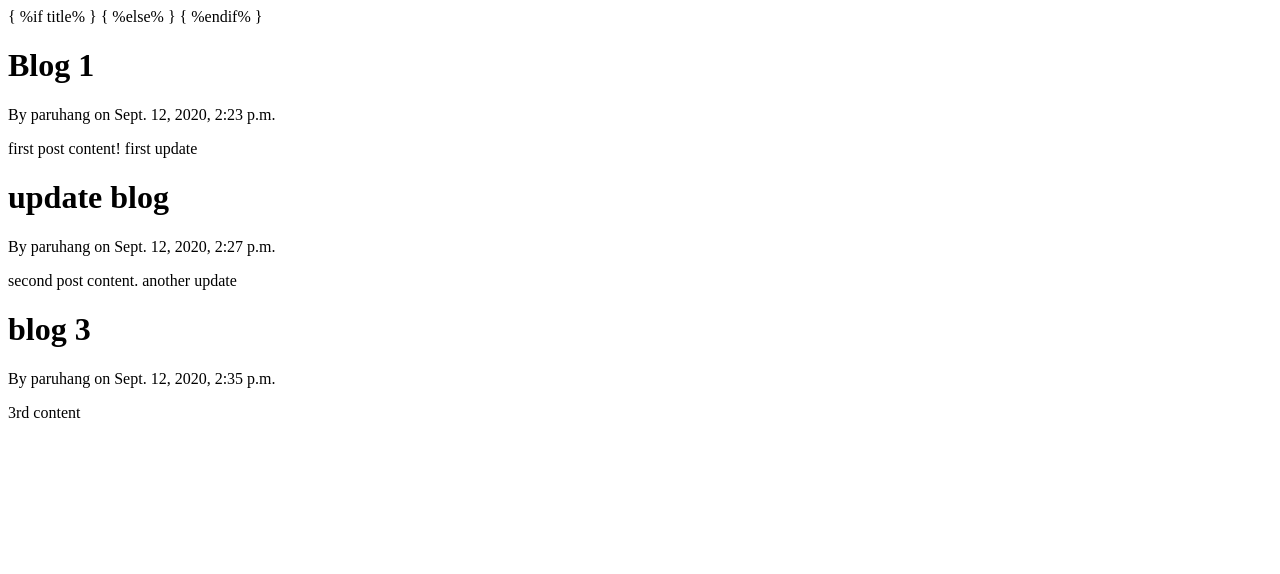
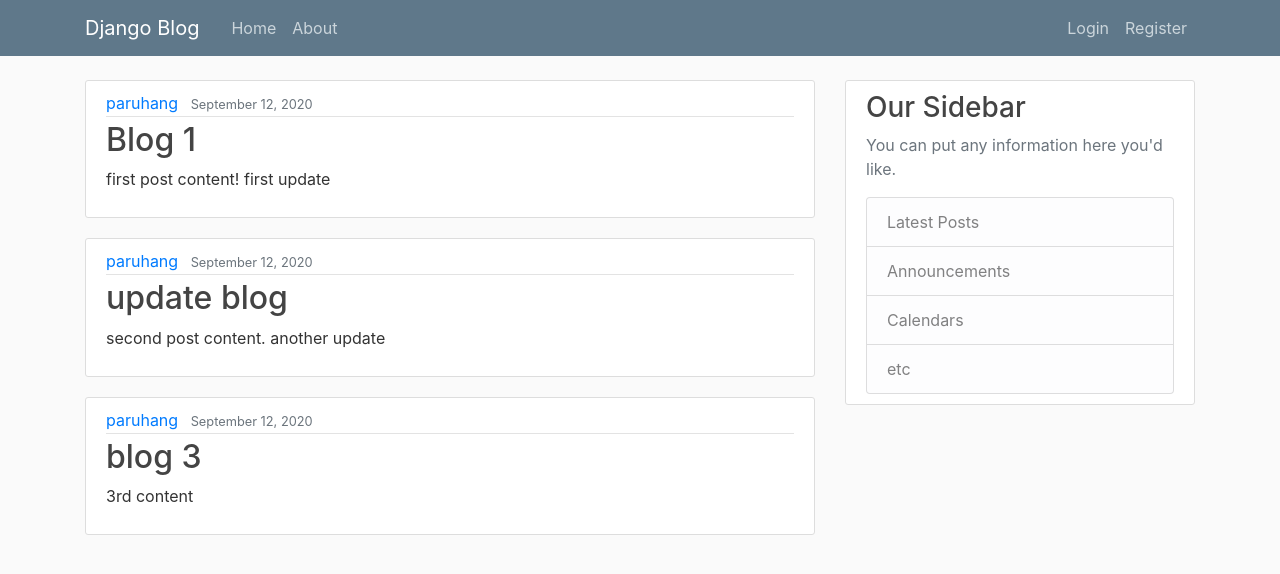
Before and after one commit to ParuhangAngdembe/django-first-project, a Django app: page / in a window 1280 px wide. Shown: the top 574 px of the page. Run offline with Django 3.2, Linux system fonts and the light colour scheme; data comes from the database, SQL or seed files in the repository; both versions use the stored data as it was after the commit; some libraries are stand-ins or nearby versions.

Commit message:
django-part 8

```diff
--- /dev/null
+++ b/blog/static/blog/main.css
@@ -0,0 +1,84 @@
+body {
+  background: #fafafa;
+  color: #333333;
+  margin-top: 5rem;
+}
+
+h1, h2, h3, h4, h5, h6 {
+  color: #444444;
+}
+
+ul {
+  margin: 0;
+}
+
+.bg-steel {
+  background-color: #5f788a;
+}
+
+.site-header .navbar-nav .nav-link {
+  color: #cbd5db;
+}
+
+.site-header .navbar-nav .nav-link:hover {
+  color: #ffffff;
+}
+
+.site-header .navbar-nav .nav-link.active {
+  font-weight: 500;
+}
+
+.content-section {
+  background: #ffffff;
+  padding: 10px 20px;
+  border: 1px solid #dddddd;
+  border-radius: 3px;
+  margin-bottom: 20px;
+}
+
+.article-title {
+  color: #444444;
+}
+
+a.article-title:hover {
+  color: #428bca;
+  text-decoration: none;
+}
+
+.article-content {
+  white-space: pre-line;
+}
+
+.article-img {
+  height: 65px;
+  width: 65px;
+  margin-right: 16px;
+}
+
+.article-metadata {
+  padding-bottom: 1px;
+  margin-bottom: 4px;
+  border-bottom: 1px solid #e3e3e3
+}
+
+.article-metadata a:hover {
+  color: #333;
+  text-decoration: none;
+}
+
+.article-svg {
+  width: 25px;
+  height: 25px;
+  vertical-align: middle;
+}
+
+.account-img {
+  height: 125px;
+  width: 125px;
+  margin-right: 20px;
+  margin-bottom: 16px;
+}
+
+.account-heading {
+  font-size: 2.5rem;
+}
--- /dev/null
+++ b/blog/templates/blog/base.html
@@ -0,0 +1,80 @@
+{% load static %}
+<!DOCTYPE html>
+<html lang="en">
+<head>
+
+    <!-- Required meta tags -->
+    <meta charset="utf-8">
+    <meta name="viewport" content="width=device-width, initial-scale=1, shrink-to-fit=no">
+
+    <!-- Bootstrap CSS -->
+    <link rel="stylesheet" href="https://maxcdn.bootstrapcdn.com/bootstrap/4.0.0/css/bootstrap.min.css" integrity="sha384-Gn5384xqQ1aoWXA+058RXPxPg6fy4IWvTNh0E263XmFcJlSAwiGgFAW/dAiS6JXm" crossorigin="anonymous">
+
+    <link rel="stylesheet" type="text/css" href="{% static 'blog/main.css' %}">
+
+    {% if title %}
+        <title>Django Blog - {{ title }}</title>
+    {% else %}
+        <title>Django Blog</title>
+    {% endif %}
+</head>
+<body>
+    <header class="site-header">
+      <nav class="navbar navbar-expand-md navbar-dark bg-steel fixed-top">
+        <div class="container">
+          <a class="navbar-brand mr-4" href="{% url 'blog-home' %}">Django Blog</a>
+          <button class="navbar-toggler" type="button" data-toggle="collapse" data-target="#navbarToggle" aria-controls="navbarToggle" aria-expanded="false" aria-label="Toggle navigation">
+          <span class="navbar-toggler-icon"></span>
+          </button>
+          <div class="collapse navbar-collapse" id="navbarToggle">
+            <div class="navbar-nav mr-auto">
+              <a class="nav-item nav-link" href="{% url 'blog-home' %}">Home</a>
+              <a class="nav-item nav-link" href="{% url 'blog-about' %}">About</a>
+            </div>
+            <!-- Navbar Right Side -->
+            <div class="navbar-nav">
+                {% if user.is_authenticated %}
+                    <a class="nav-item nav-link" href="{% url 'profile' %}">Profile</a>
+                    <a class="nav-item nav-link" href="{% url 'logout' %}">Logout</a>
+                {%  else %}
+                    <a class="nav-item nav-link" href="{% url 'login' %}">Login</a>
+                    <a class="nav-item nav-link" href="{% url 'register' %}">Register</a>
+                {% endif %}
+            </div>
+          </div>
+        </div>
+      </nav>
+    </header>
+    <main role="main" class="container">
+      <div class="row">
+        <div class="col-md-8">
+          {% if messages %}
+            {% for message in messages %}
+              <div class="alert alert-{{ message.tags }}">
+                {{ message }}
+              </div>
+            {% endfor %}
+          {% endif %}
+          {% block content %}{% endblock %}
+        </div>
+        <div class="col-md-4">
+          <div class="content-section">
+            <h3>Our Sidebar</h3>
+            <p class='text-muted'>You can put any information here you'd like.
+              <ul class="list-group">
+                <li class="list-group-item list-group-item-light">Latest Posts</li>
+                <li class="list-group-item list-group-item-light">Announcements</li>
+                <li class="list-group-item list-group-item-light">Calendars</li>
+                <li class="list-group-item list-group-item-light">etc</li> </ul>
+          </div>
+        </div>
+      </div>
+    </main>
+
+    <!-- Optional JavaScript -->
+    <!-- jQuery first, then Popper.js, then Bootstrap JS -->
+    <script src="https://code.jquery.com/jquery-3.2.1.slim.min.js" integrity="sha384-KJ3o2DKtIkvYIK3UENzmM7KCkRr/rE9/Qpg6aAZGJwFDMVNA/GpGFF93hXpG5KkN" crossorigin="anonymous"></script>
+    <script src="https://cdnjs.cloudflare.com/ajax/libs/popper.js/1.12.9/umd/popper.min.js" integrity="sha384-ApNbgh9B+Y1QKtv3Rn7W3mgPxhU9K/ScQsAP7hUibX39j7fakFPskvXusvfa0b4Q" crossorigin="anonymous"></script>
+    <script src="https://maxcdn.bootstrapcdn.com/bootstrap/4.0.0/js/bootstrap.min.js" integrity="sha384-JZR6Spejh4U02d8jOt6vLEHfe/JQGiRRSQQxSfFWpi1MquVdAyjUar5+76PVCmYl" crossorigin="anonymous"></script>
+</body>
+</html>
--- a/blog/templates/blog/home.html
+++ b/blog/templates/blog/home.html
@@ -1,17 +1,15 @@
-<!DOCTYPE html>
-<html lang="en">
-<head>
-    { %if title% }
-        <title>Blog -{{ title }}</title>
-    { %else% }
-        <title>Blog-Paruhang</title>
-    { %endif% }
-</head>
-<body>
+{% extends "blog/base.html" %}
+{% block content %}
     {% for post in posts %}
-        <h1>{{ post.title }}</h1>
-        <p>By {{ post.author }} on {{ post.date_posted }}</p>
-        <p>{{ post.content }}</p>
+        <article class="media content-section">
+          <div class="media-body">
+            <div class="article-metadata">
+              <a class="mr-2" href="#">{{ post.author }}</a>
+              <small class="text-muted">{{ post.date_posted|date:"F d, Y" }}</small>
+            </div>
+            <h2><a class="article-title" href="#">{{ post.title }}</a></h2>
+            <p class="article-content">{{ post.content }}</p>
+          </div>
+        </article>
     {% endfor %}
-</body>
-</html>
+{% endblock content %}
--- a/blog/views.py
+++ b/blog/views.py
@@ -1,19 +1,6 @@
 from django.shortcuts import render
 from .models import Post
 # from django.http import HttpResponse
-posts = [
-    {'author':'paruhang',
-     'title': 'Blog post 1',
-     'content': 'first post content',
-     'date_posted': 'August 27, 2020'
-     }, #dictionary
-    {'author': 'paruhang',
-     'title': 'Blog post 2',
-     'content': 'second post content',
-     'date_posted': 'August 28, 2020'
-     }
-]
-
 
 def home( request ):
     context ={
@@ -22,4 +9,4 @@ def home( request ):
     return render(request, 'blog/home.html', context)
 
 def about( request ):
-    return render(request, 'blog/about.html')
+    return render(request, 'blog/about.html', {'title':'About'})
--- a/blog_django/urls.py
+++ b/blog_django/urls.py
@@ -9,14 +9,26 @@ Function views
 Class-based views
     1. Add an import:  from other_app.views import Home
     2. Add a URL to urlpatterns:  path('', Home.as_view(), name='home')
-Including another URLconf
+Including another URL conf
     1. Import the include() function: from django.urls import include, path
     2. Add a URL to urlpatterns:  path('blog/', include('blog.urls'))
 """
+from django.conf import settings
+from django.conf.urls.static import static
 from django.contrib import admin
 from django.urls import path, include
+from users import views as user_views
+from django.contrib.auth import views as auth_views
+
 
 urlpatterns = [
     path('admin/', admin.site.urls),
+    path('register/', user_views.register, name='register'),
+    path('profile/', user_views.profile, name='profile'),
+    path('login/', auth_views.LoginView.as_view(template_name='users/login.html'), name='login'),
+    path('logout/', auth_views.LogoutView.as_view(template_name='users/logout.html'), name='logout'),
     path('', include('blog.urls')),
 ]
+
+if settings.DEBUG:
+    urlpatterns += static(settings.MEDIA_URL,document_root= settings.MEDIA_ROOT)
```
Also changed, not shown: blog/templates/blog/about.html (+4 -13 lines), blog_django/settings.py (+9 -0 lines), users/forms.py (added, +9 -0 lines), users/signals.py (added, +14 -0 lines), users/templates/users/login.html (added, +23 -0 lines), users/templates/users/logout.html (added, +12 -0 lines), users/templates/users/profile.html (added, +14 -0 lines), users/templates/users/register.html (added, +23 -0 lines), db.sqlite3, media/profile_pics/Bohemian_rhapsody8331_rectangle.jpg (added), media/static.jpg (added), users/migrations/0001_initial.py (added).
